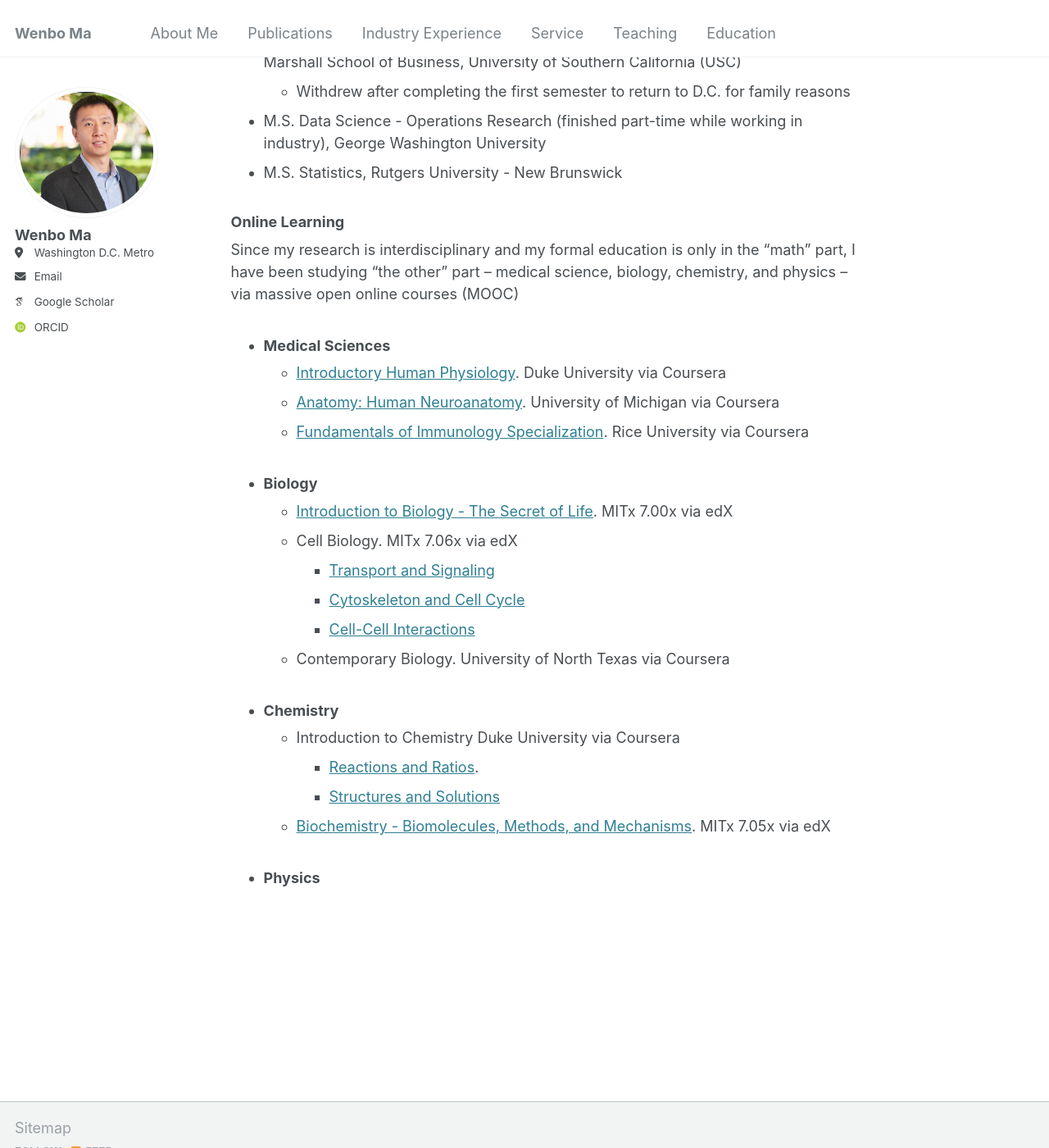
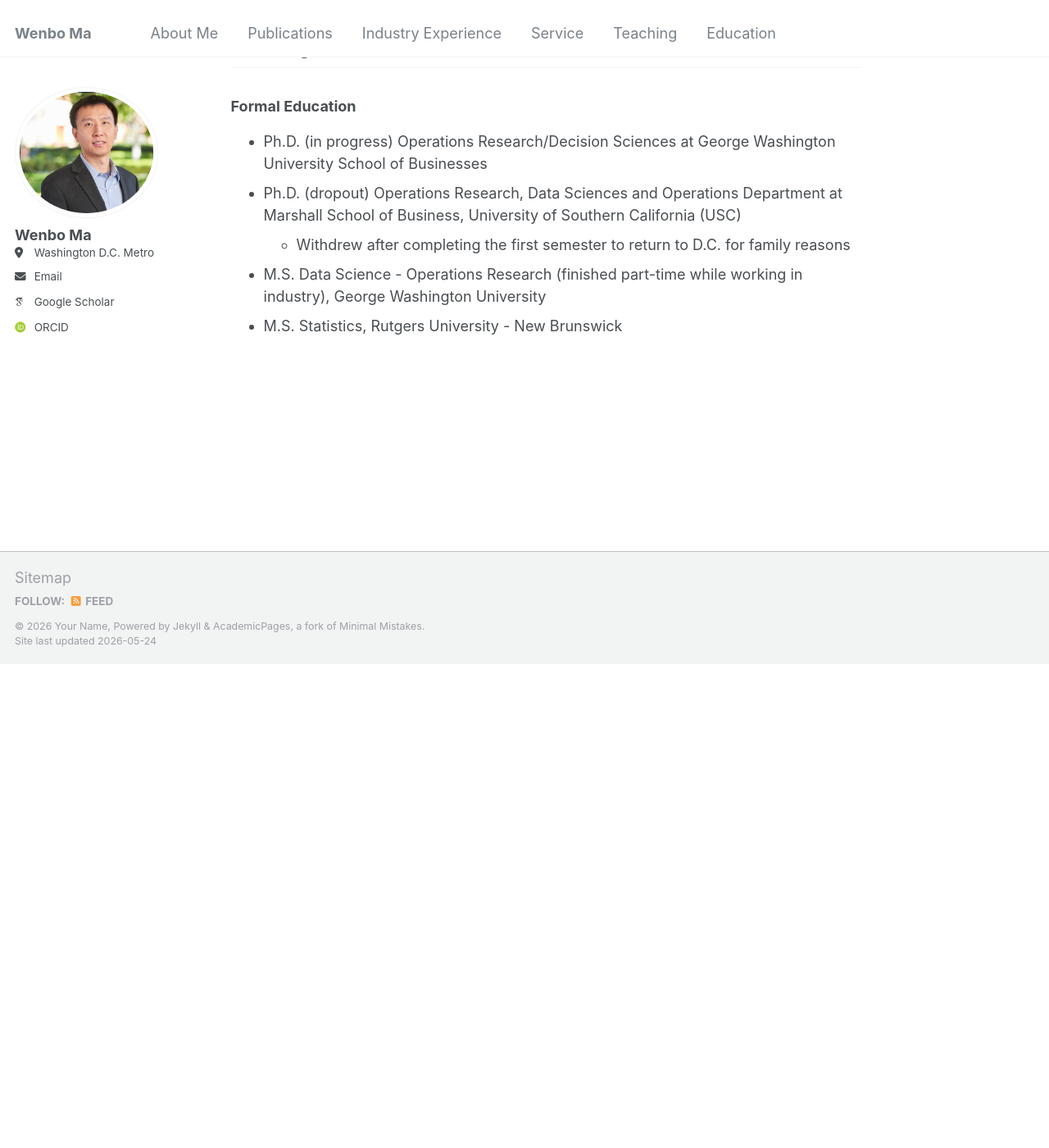
Before and after one commit to wenbo5565/wenbo5565.github.io, a Jekyll site: the page built from _pages/about.md, in a window 1280 px wide and 1400 px high, scrolled down 2876 px. Shown: the whole window at 82% size. Built offline with Jekyll 4.4.1, drawn with Linux system fonts in a browser that asks for light colours; some web fonts are replaced; after the commit the page ends 3686 px from its top, so only the background shows below that; part of the change alters nothing that is shown; some of the changed text lies outside the part shown.

Commit message:
Update about.md

```diff
--- a/_pages/about.md
+++ b/_pages/about.md
@@ -62,6 +62,10 @@ Outside of work, I enjoy playing and watching sports — particularly tennis, sw
 - Audit Intern, PwC (Hong Kong)
 - Audit Intern, RSM U.S./McGladrey (Chicago, IL)
 
+## Service <a id="service"></a>
+### Journal Reviewer
+  - Computer and Operations Research
+
 ## Teaching <a id="teaching"></a>
 As a lecturer:
 - Recitation/Help Session:
@@ -71,7 +75,7 @@ As a lecturer:
       - [Slides](https://github.com/wenbo5565/wenbo5565.github.io/blob/master/_teaching/Intro.%20to%20Modeling%20with%20Gurobi%20Python%20Interface.pdf)
 
 
-## Learning <a id="learning"></a>
+## Learning <a id="Education"></a>
 
 ### Formal Education
 - Ph.D. (in progress) Operations Research/Decision Sciences at George Washington University School of Businesses
@@ -80,6 +84,7 @@ As a lecturer:
 - M.S. Data Science - Operations Research (finished part-time while working in industry), George Washington University
 - M.S. Statistics, Rutgers University - New Brunswick
 
+<!--
 ### Online Learning
 Since my research is interdisciplinary and my formal education is only in the "math" part, I have been studying "the other" part -- medical science, biology, chemistry, and physics -- via massive open online courses (MOOC)
 
@@ -103,3 +108,4 @@ Since my research is interdisciplinary and my formal education is only in the "m
   - [Biochemistry - Biomolecules, Methods, and Mechanisms](https://learning.edx.org/course/course-v1:MITx+7.05x+1T2025/home). MITx 7.05x via edX
 
 - ### Physics
+-->
```
